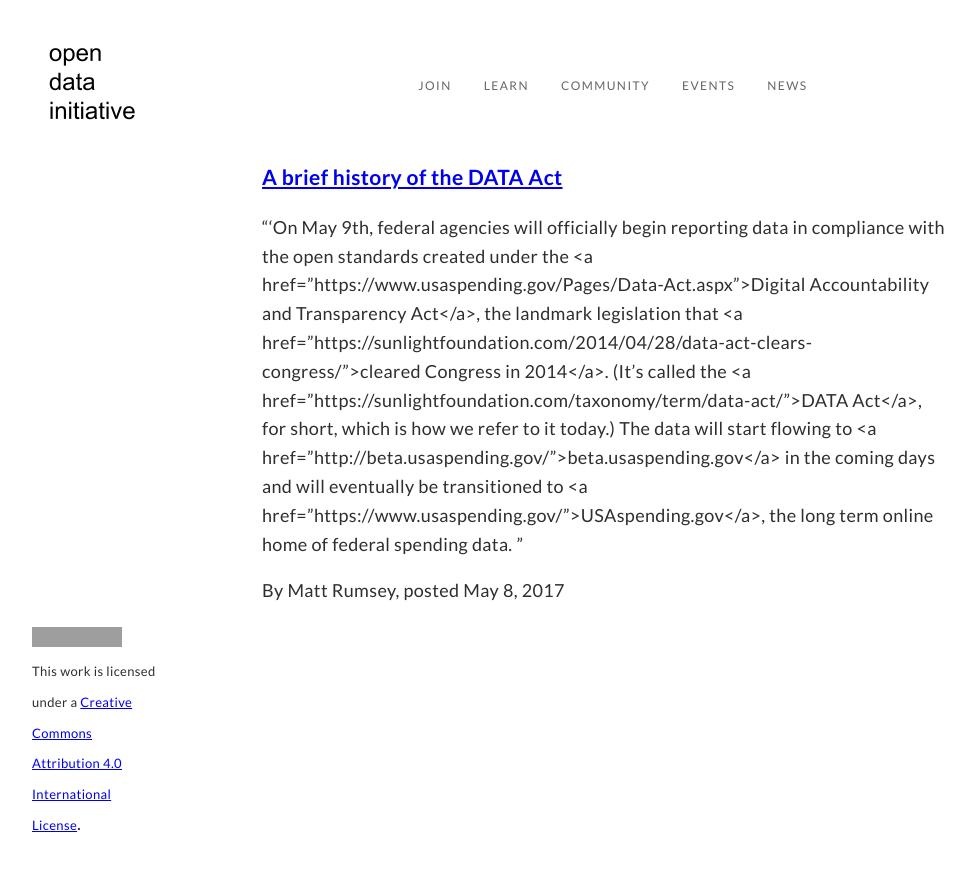
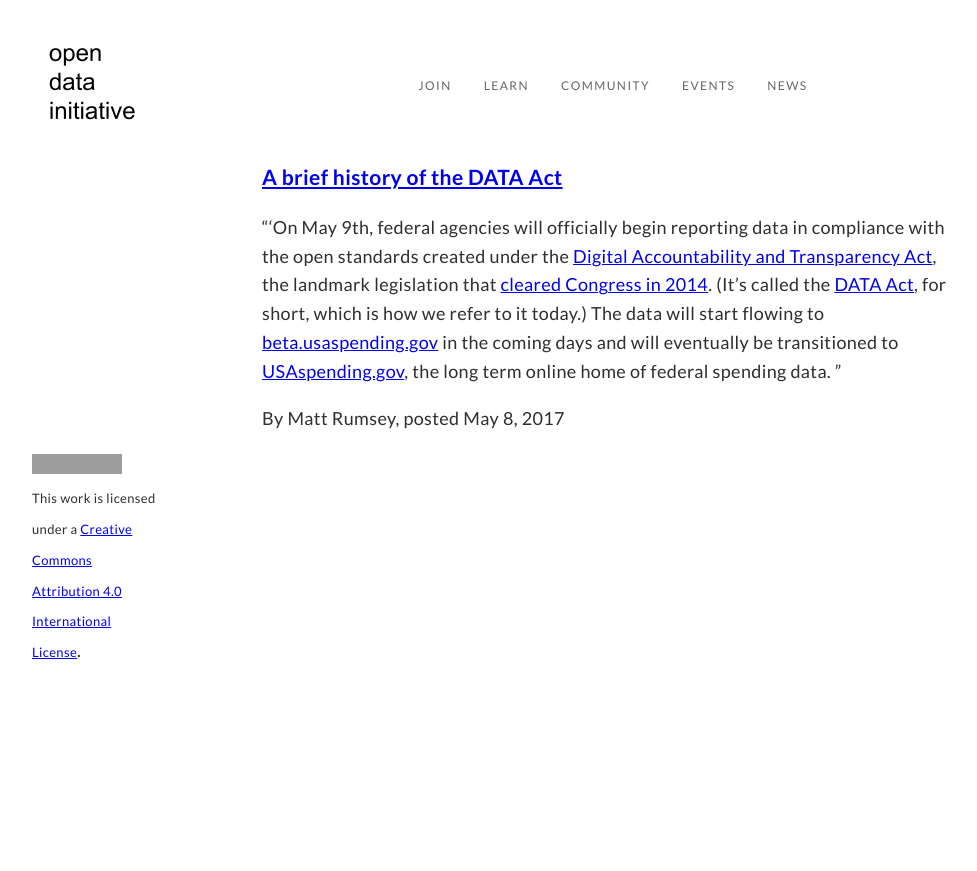
Before and after one commit to opendatainitiative/opendatainitiative.github.io, a Jekyll site: the page built from _posts/2017-05-08-brief-history-federal-data-act.md, in a window 1280 px wide. Shown: the top 871 px of the page, without its empty margins (35-1012 px from the left). Built offline with Jekyll 4.4.1, drawn with Linux system fonts in a browser that asks for light colours; part of the change alters nothing that is shown; grey boxes are pictures that could not be loaded.

Commit message:
fix markdown links in post

```diff
--- a/_posts/2017-05-08-brief-history-federal-data-act.md
+++ b/_posts/2017-05-08-brief-history-federal-data-act.md
@@ -8,6 +8,7 @@ categories: news
 target="_blank">A brief history of the DATA Act</a>
 </h3>
 
-“‘On May 9th, federal agencies will officially begin reporting data in compliance with the open standards created under the <a href=”https://www.usaspending.gov/Pages/Data-Act.aspx”>Digital Accountability and Transparency Act</a>, the landmark legislation that <a href=”https://sunlightfoundation.com/2014/04/28/data-act-clears-congress/”>cleared Congress in 2014</a>. (It’s called the <a href=”https://sunlightfoundation.com/taxonomy/term/data-act/”>DATA Act</a>, for short, which is how we refer to it today.) The data will start flowing to <a href=”http://beta.usaspending.gov/”>beta.usaspending.gov</a> in the coming days and will eventually be transitioned to <a href=”https://www.usaspending.gov/”>USAspending.gov</a>, the long term online home of federal spending data. ”
+“‘On May 9th, federal agencies will officially begin reporting data in compliance with the open standards created under the [Digital Accountability and Transparency Act](https://www.usaspending.gov/Pages/Data-Act.aspx), the landmark legislation that [cleared Congress in 2014](https://sunlightfoundation.com/2014/04/28/data-act-clears-congress/). (It’s called the
+[DATA Act](https://sunlightfoundation.com/taxonomy/term/data-act/”), for short, which is how we refer to it today.) The data will start flowing to [beta.usaspending.gov](http://beta.usaspending.gov/) in the coming days and will eventually be transitioned to [USAspending.gov](https://www.usaspending.gov/), the long term online home of federal spending data. ”
 
 By Matt Rumsey, posted May 8, 2017
```
